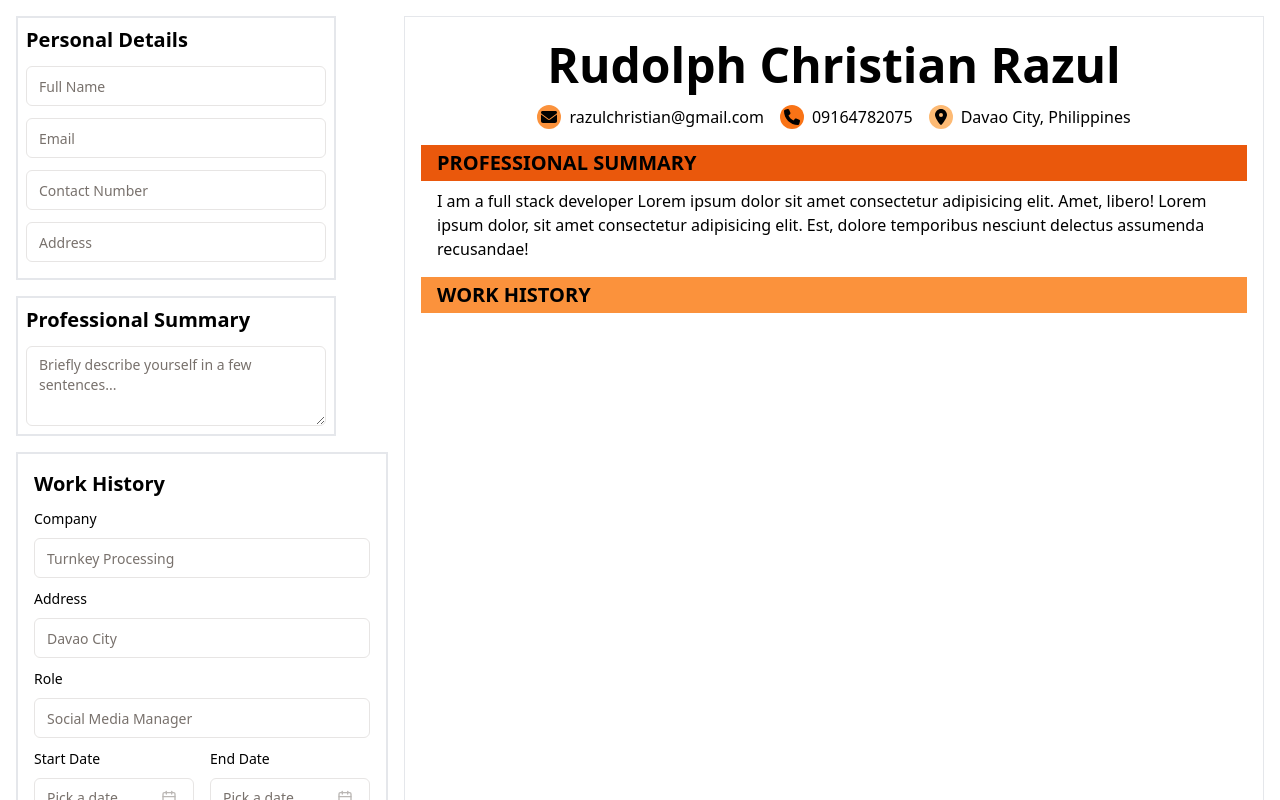
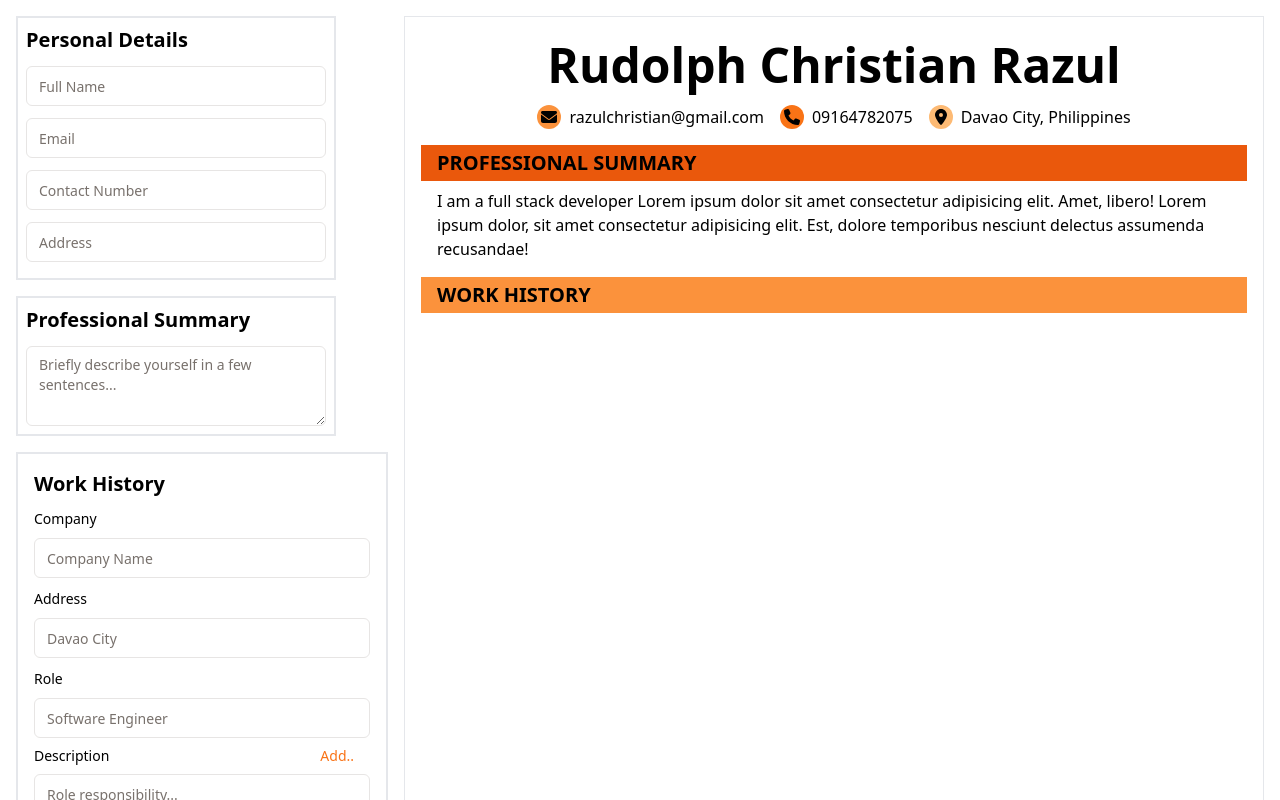
Before and after one commit to christianrazul/cv-architect, a React (Vite) app: page / in a window 1280 px wide. Shown: the top 800 px of the page. Built offline with nearby package versions, Linux system fonts and the light colour scheme.

Commit message:
Refactor WorkHistoryForm component to use zod for form validation, update form styling, and add description field

```diff
--- a/src/App.tsx
+++ b/src/App.tsx
@@ -21,7 +21,6 @@ function App() {
   const [summaryInfo, setSummaryInfo] = useState(defaultValues.summary);
   const [workHistoryInfo, setWorkHistoryInfo] = useState([] as any[]);
 
-  console.log(workHistoryInfo);
   return (
     <div className="flex gap-4 p-4">
       <div className="flex flex-col gap-4">
--- a/src/components/WorkHistory.tsx
+++ b/src/components/WorkHistory.tsx
@@ -11,8 +11,8 @@ const WorkHistory = ({ workHistory }: WorkHistoryProps) => {
         WORK HISTORY
       </h1>
       <div className="flex w-full flex-col">
-        {workHistory.map((work) => (
-          <div key={work.company} className="flex w-full flex-col">
+        {workHistory.map((work, index) => (
+          <div key={index} className="flex w-full flex-col">
             <h2>{work.company}</h2>
             <p>{work.address}</p>
             <p>
--- a/src/components/WorkHistoryForm.tsx
+++ b/src/components/WorkHistoryForm.tsx
@@ -28,7 +28,7 @@ export const schema = z.object({
   role: z.string(),
   startDate: z.date(),
   endDate: z.date(),
-  description: z.string(),
+  description: z.string().array(),
 });
 
 interface WorkHistoryFormProps {
@@ -48,10 +48,8 @@ const WorkHistoryForm = ({ onWorkHistory }: WorkHistoryFormProps) => {
 
   // function that handles the form submission
   const onSubmit = (values: z.infer<typeof schema>) => {
-    console.log(values);
     // add the work history to the existing workHistory state
     setWorkHistory([...workHistory, values]);
-    console.log(workHistory);
   };
 
   useEffect(() => {
@@ -71,7 +69,7 @@ const WorkHistoryForm = ({ onWorkHistory }: WorkHistoryFormProps) => {
               <FormItem>
                 <FormLabel>Company</FormLabel>
                 <FormControl>
-                  <Input placeholder="Turnkey Processing" {...field} />
+                  <Input placeholder="Company Name" {...field} />
                 </FormControl>
                 <FormMessage />
               </FormItem>
@@ -97,12 +95,36 @@ const WorkHistoryForm = ({ onWorkHistory }: WorkHistoryFormProps) => {
               <FormItem>
                 <FormLabel>Role</FormLabel>
                 <FormControl>
-                  <Input placeholder="Social Media Manager" {...field} />
+                  <Input placeholder="Software Engineer" {...field} />
                 </FormControl>
                 <FormMessage />
               </FormItem>
             )}
           />
+          <FormField
+            control={form.control}
+            name="description"
+            render={({ field }) => (
+              <FormItem>
+                <div className="flex items-center justify-between">
+                  <FormLabel>Description</FormLabel>
+                  <Button
+                    type="button"
+                    variant={"link"}
+                    className="h-auto py-0"
+                  >
+                    Add..
+                  </Button>
+                </div>
+
+                <FormControl>
+                  <Input placeholder="Role responsibility..." {...field} />
+                </FormControl>
+                <FormMessage />
+              </FormItem>
+            )}
+          />
+          {/* Date pickers */}
           <div className="flex gap-4">
             <FormField
               control={form.control}
@@ -188,20 +210,6 @@ const WorkHistoryForm = ({ onWorkHistory }: WorkHistoryFormProps) => {
             />
           </div>
 
-          <FormField
-            control={form.control}
-            name="description"
-            render={({ field }) => (
-              <FormItem>
-                <FormLabel>Description</FormLabel>
-                <FormControl>
-                  <Input placeholder="Created and Enhanced..." {...field} />
-                </FormControl>
-                <FormMessage />
-              </FormItem>
-            )}
-          />
-
           <Button type="submit" variant="outline">
             Add
           </Button>
--- a/src/style.css
+++ b/src/style.css
@@ -667,6 +667,14 @@ video {
   height: 2.25rem;
 }
 
+.h-0 {
+  height: 0px;
+}
+
+.h-auto {
+  height: auto;
+}
+
 .min-h-\[80px\] {
   min-height: 80px;
 }
@@ -721,6 +729,10 @@ video {
 
 .justify-center {
   justify-content: center;
+}
+
+.justify-between {
+  justify-content: space-between;
 }
 
 .gap-2 {
@@ -878,6 +890,11 @@ video {
 .py-2 {
   padding-top: 0.5rem;
   padding-bottom: 0.5rem;
+}
+
+.py-0 {
+  padding-top: 0px;
+  padding-bottom: 0px;
 }
 
 .pb-4 {
```
